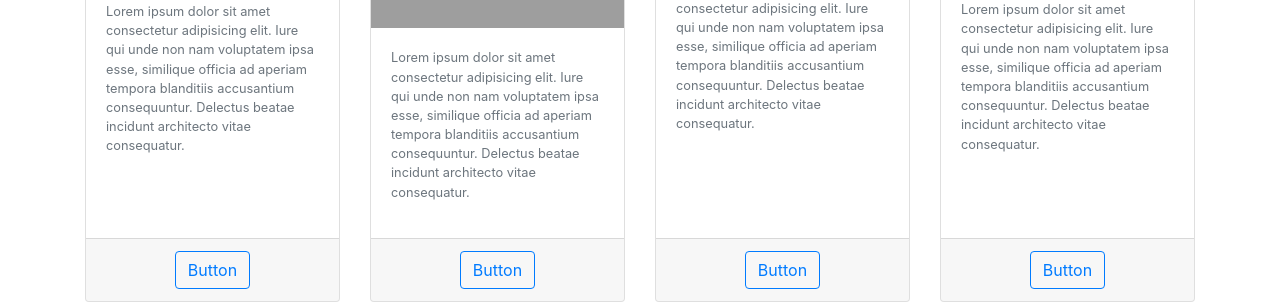
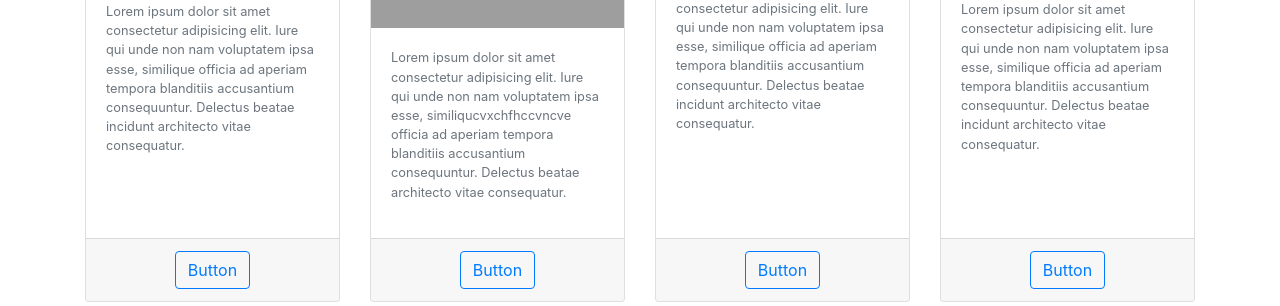
Before and after one commit to ELearningPro/ELearning-PHP-Project, a PHP site: page / in a window 1280 px wide. Shown: the part 797-1103 px from the top of the page. Run offline with PHP 8.4, Linux system fonts and the light colour scheme; some libraries are stand-ins or nearby versions; some web fonts are replaced; grey boxes are pictures that could not be loaded.

Commit message:
test push

```diff
--- a/index.php
+++ b/index.php
@@ -174,8 +174,8 @@
                     <div class="card-body">
                         <small class="card-text text-muted mb-3 d-block">
                             Lorem ipsum dolor sit amet consectetur adipisicing elit. Iure qui unde non nam voluptatem
-                            ipsa esse, similique officia ad aperiam tempora blanditiis accusantium consequuntur.
-                            Delectus beatae incidunt architecto vitae consequatur.
+                            ipsa esse, similiqucvxchfhccvncve officia ad aperiam tempora blanditiis accusantium consequuntur.
+                            Delectus beatae architecto vitae consequatur.
                         </small>
                     </div>
                     <div class="card-footer text-center border-grey">
```
